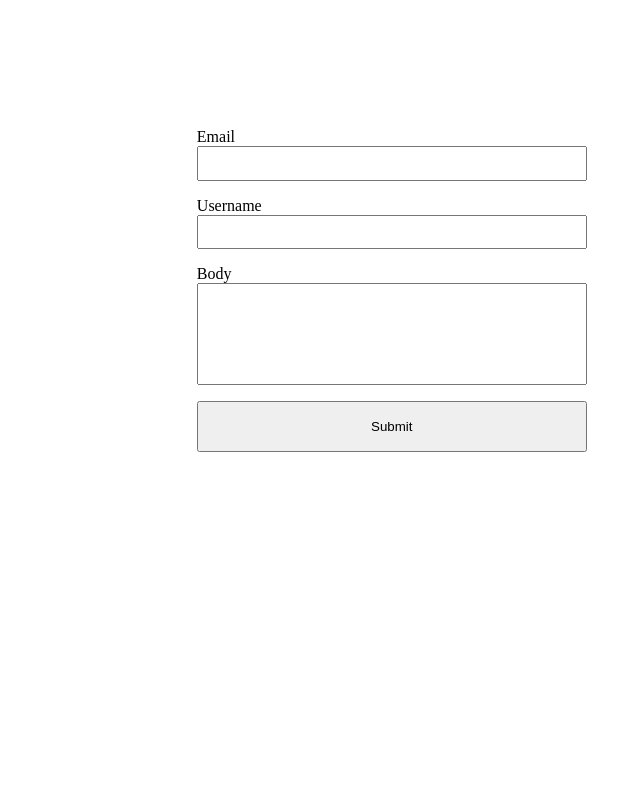
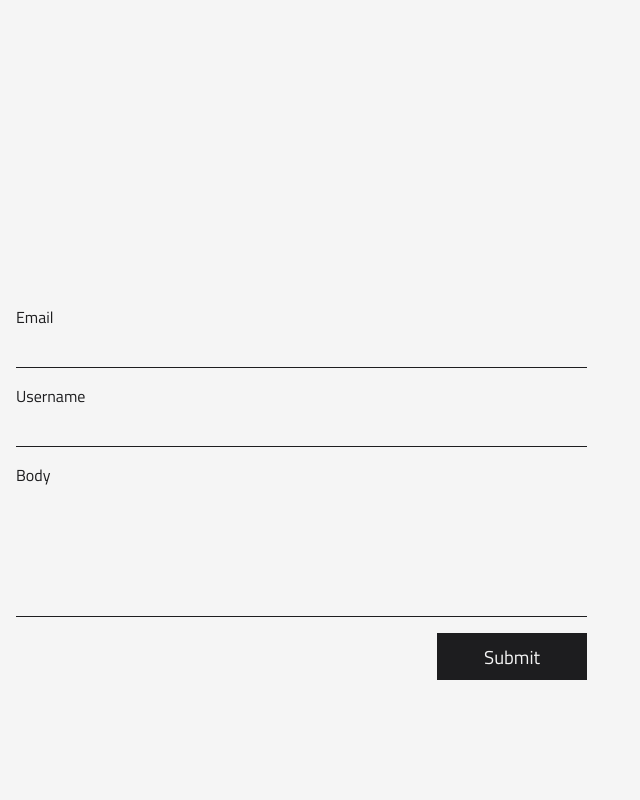
Before and after one commit to Krz193/contact-us, a PHP site: page / in a window 1280 px wide. Shown: the whole page, without its empty margins (0-640 px from the left). Run offline with PHP 8.4, Linux system fonts and the light colour scheme.

Commit message:
Update UI

```diff
--- a/style.css
+++ b/style.css
@@ -1,46 +1,236 @@
-* { box-sizing: border-box; margin: 0; padding: 0; }
-body, .container { min-height: 100vh; }
+:root {
+    --primary: rgb(162, 210, 255);
+    --secondary: rgb(255, 175, 204);
+    --accent: rgb(219, 80, 74);
 
-.container, .container > section {
+    --light-bg: rgb(245, 245, 245);
+    --success: rgb(202, 255, 191);
+    --dark-bg: rgb(29, 29, 31);
+
+    --title-font: 'montserrat-italic';
+}
+
+@font-face {
+    font-family: 'alegre';
+    src: url("Assets/fonts/AlegreSans-Regular.ttf") format('truetype');
+    font-style: normal;
+}
+@font-face {
+    font-family: 'Titillium';
+    src: url("Assets/fonts/TitilliumWeb-1eq2.ttf") format('truetype');
+    font-style: normal;
+}
+@font-face {
+    font-family: 'montserrat';
+    src: url("Assets/fonts/Montserrat-VariableFont_wght.ttf") format('truetype');
+    font-style: normal;
+}
+@font-face {
+    font-family: 'montserrat-italic';
+    src: url("Assets/fonts/Montserrat-Italic-VariableFont_wght.ttf") format('truetype');
+    font-style: normal;
+}
+
+* {
+    box-sizing: border-box;
+    margin: 0;
+    padding: 0;
+    font-family: 'Titillium', sans-serif;
+    color: var(--dark-bg);
+}
+.container,
+body {
+    min-height: 100vh;
+}
+.title {
+    font-family: var(--title-font);
+    font-weight: 800;
+}
+
+/* coloring */
+body {
+    /* background-image: linear-gradient(to top, var(--primary) 0%, var(--secondary) 100%); */
+    background-color: var(--light-bg);
+}
+.bg, aside::before, aside::after {
+    background-color: var(--accent);
+}
+aside, .form-submit input {
+    background-color: var(--dark-bg);
+}
+aside *, .form-submit input{
+    color: var(--light-bg);
+}
+
+
+/* container layout */
+.container,
+.container > section {
     display: flex;
     width: 100%;
 }
-section.left, section.right {
+section.left,
+section.right {
     flex-direction: column;
-    padding: 15vh 0 0;
+    padding: 0 0 15vh;
+    align-items: end;
+    justify-content: end;
 }
 section.left {
-    justify-content: start;
+    justify-content: end;
     align-items: end;
     padding-right: 50px;
 }
 section.right {
-    align-items: center;
+    align-items: end;
+    justify-content: baseline;
 }
 
+/* bg abstract shape */
+.bg {
+    display: block;
+    position: absolute;
+    z-index: -99;
+    min-height: 100vh;
+    width: 15vw;
+    right: 0;
+}
+
+/* left section layout */
+section.left main {
+    width: 80%;
+}
+section.left main header {
+    padding-bottom: 2em;
+}
+section.left main header h1 {
+    font-size: 48pt;
+    text-transform: capitalize;
+}
+section.left main header small::first-letter {
+    text-transform: capitalize;
+}
+
+/* form */
 .form {
-    width: 70%;
+    width: 100%;
 }
-.form, .input-group{
+.form,
+.input-group {
     display: flex;
     flex-direction: column;
 }
-.input-group, .form-submit {
-    padding: .5rem 1rem;
+.form-submit,
+.input-group,
+.left main header {
+    padding: 0.5rem 1rem;
 }
-.form-submit input[type="submit"]{
-    padding: 1rem;
+.input-group input, .input-group textarea {
+    border: none;
+    border-bottom: 1px solid var(--dark-bg);
+    background-color: var(--light-bg);
+}
+.form-submit {
+    padding-bottom: 0;
+    display: flex;
     width: 100%;
+    justify-content: end;
 }
-.input-group > input, .input-group > textarea {
-    padding: .5em;
+.form-submit input[type="submit"] {
+    padding: .5em 2.5em;
+}
+.input-group > input,
+.input-group > textarea {
+    padding: 0.5em;
     font-size: 11pt;
 }
 #body-email {
     resize: none;
 }
+.form-submit input {
+    font-size: 14pt;
+    border: none;
+    outline: none;
+}
+.input-group input:focus,
+.input-group textarea:focus {
+    outline: none;
+}
 
-#customAlert.show { display: flex; }
+/* animate label form */
+.input-group label {
+    transition: 250ms ease-in-out;
+}
+/* set position to placeholder */
+.input-group label:has(~ textarea) {
+    transform: translate(1em, calc(8em - 5px));
+}
+.input-group label:has(~ input) {
+    transform: translate(1em, calc(2em - 1px));
+}
+/* switch back to default position */
+.input-group label:has(~ textarea:focus),
+.input-group label:has(~ textarea:not(:placeholder-shown)),
+.input-group label:has(~ input:focus),
+.input-group label:has(~ input:not(:placeholder-shown)) {
+    transform: translate(0, 0);
+}
+
+/* make label click through */
+.input-group label {
+    pointer-events: none;
+}
+
+/* disguise placeholder */
+.input-group input::placeholder,
+.input-group textarea::placeholder {
+    color: var(--light-bg);
+}
+
+/* sidebar */
+aside {
+    display: flex;
+    position: relative;
+    flex-direction: column;
+    padding: 2em;
+    width: 80%;
+}
+aside header {
+    font-size: 18pt;
+    padding: 0 0 1em;
+    text-transform: capitalize;
+}
+.contact-detail {
+    font-size: 12pt;
+}
+.contact-detail p:not(:nth-last-child(1)) {
+    padding: 0 0 2.5em;
+}
+/* aside::after {
+    content: '';
+    display: block;
+    position: absolute;
+    width: 40px;
+    height: 75px;
+    bottom: 0;
+    left: 50%;
+    transform: translateY(70%);
+} */
+aside::before {
+    content: '';
+    display: block;
+    position: absolute;
+    width: 25px;
+    height: 25px;
+    top: 0;
+    left: 0;
+    transform: translate(-50%, -50%);
+}
+
+/* custom alert for js pop up */
+#customAlert.show {
+    display: flex;
+}
 #customAlert {
     display: none;
     position: absolute;
@@ -67,9 +257,16 @@ section.right {
 #customAlert.show .alertText {
     font-size: 2.5rem;
 }
-#customAlert .loading, #customAlert .done { position: absolute; }
-#customAlert .loading{ bottom: 1.75em}
-#customAlert .done{ bottom: 4em}
+#customAlert .done,
+#customAlert .loading {
+    position: absolute;
+}
+#customAlert .loading {
+    bottom: 1.75em;
+}
+#customAlert .done {
+    bottom: 4em;
+}
 #customAlert.alertLoad .done {
     display: none;
 }
@@ -82,8 +279,6 @@ section.right {
 .done > img {
     width: 100%;
 }
-
-
 
 /* loading animation */
 @keyframes ldio-x2uulkbinbj {
```
